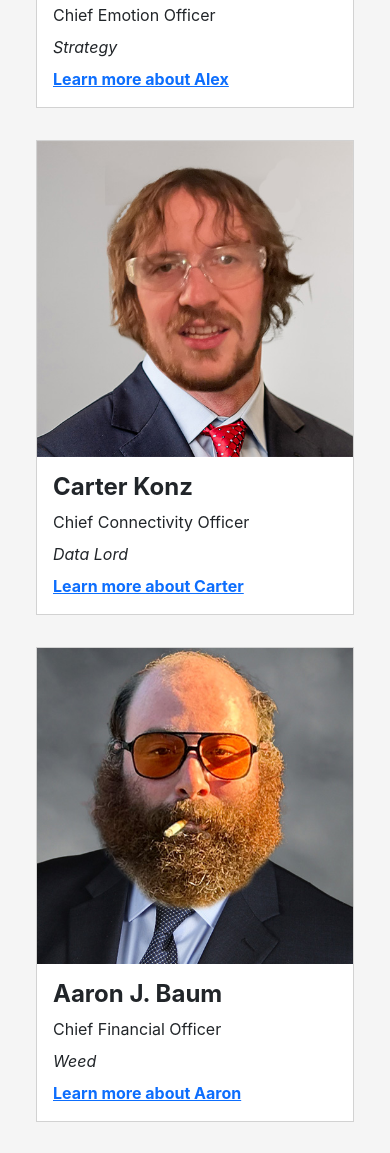
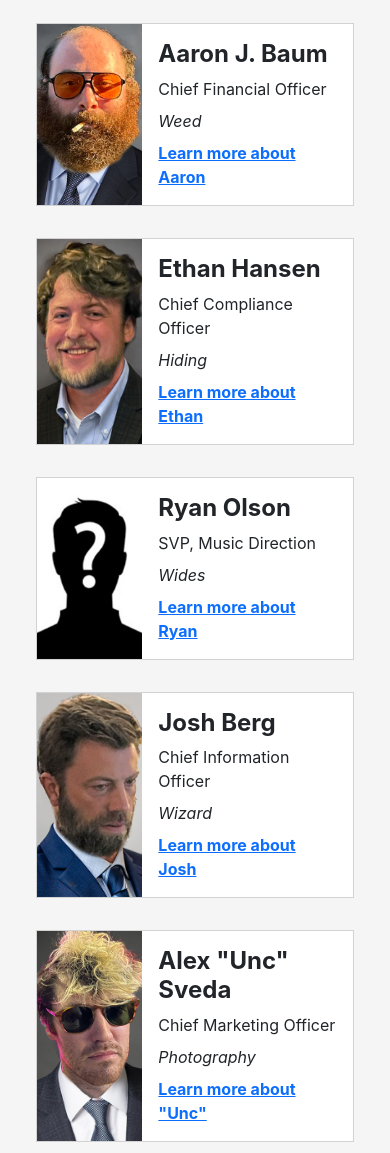
Before and after one commit to cartfisk/braingiver.life, a plain HTML site: page team.html in a window 390 px wide. Shown: the part 573-1726 px from the top of the page. Drawn offline with nearby package versions, Linux system fonts and the light colour scheme.

Commit message:
fix for small screens

```diff
--- a/style.css
+++ b/style.css
@@ -31,7 +31,7 @@ h1.masthead {
 }
 
 h2 {
-    font-size: 3.5rem;
+    font-size: calc(1rem + 6vw);
 }
 
 h2.heading {
--- a/team.html
+++ b/team.html
@@ -20,10 +20,10 @@
             <div class="row justify-content-center">
                 <div class="card m-3 p-0 rounded-0" style="max-width: 480px;">
                     <div class="row g-0">
-                        <div class="col-md-4">
-                            <img src="assets/images/nutter.jpg" class="img-fluid" alt="Alex Nutter">
+                        <div class="col-4">
+                            <img src="assets/images/nutter.jpg" class="img-fluid h-100 object-fit-cover" alt="Alex Nutter">
                         </div>
-                        <div class="col-md-8">
+                        <div class="col-8">
                             <div class="card-body">
                                 <h5 class="card-title">Alex Nutter</h5>
                                 <p class="card-text">Chief Emotion Officer</p>
@@ -35,10 +35,10 @@
                 </div>
                 <div class="card m-3 p-0 rounded-0" style="max-width: 480px;">
                     <div class="row g-0">
-                        <div class="col-md-4">
-                            <img src="assets/images/carter.jpg" class="img-fluid" alt="Carter Konz">
+                        <div class="col-4">
+                            <img src="assets/images/carter.jpg" class="img-fluid h-100 object-fit-cover" alt="Carter Konz">
                         </div>
-                        <div class="col-md-8">
+                        <div class="col-8">
                             <div class="card-body">
                                 <h5 class="card-title">Carter Konz</h5>
                                 <p class="card-text">Chief Connectivity Officer</p>
@@ -50,10 +50,10 @@
                 </div>
                 <div class="card m-3 p-0 rounded-0" style="max-width: 480px;">
                     <div class="row g-0">
-                        <div class="col-md-4">
-                            <img src="assets/images/baum.jpg" class="img-fluid" alt="Aaron J. Baum">
+                        <div class="col-4">
+                            <img src="assets/images/baum.jpg" class="img-fluid h-100 object-fit-cover" alt="Aaron J. Baum">
                         </div>
-                        <div class="col-md-8">
+                        <div class="col-8">
                             <div class="card-body">
                                 <h5 class="card-title">Aaron J. Baum</h5>
                                 <p class="card-text">Chief Financial Officer</p>
@@ -65,10 +65,10 @@
                 </div>
                 <div class="card m-3 p-0 rounded-0" style="max-width: 480px;">
                     <div class="row g-0">
-                        <div class="col-md-4">
-                            <img src="assets/images/sen.jpg" class="img-fluid" alt="Ethan Hansen">
+                        <div class="col-4">
+                            <img src="assets/images/sen.jpg" class="img-fluid h-100 object-fit-cover" alt="Ethan Hansen">
                         </div>
-                        <div class="col-md-8">
+                        <div class="col-8">
                             <div class="card-body">
                                 <h5 class="card-title">Ethan Hansen</h5>
                                 <p class="card-text">Chief Compliance Officer</p>
@@ -80,10 +80,10 @@
                 </div>
                 <div class="card m-3 p-0 rounded-0" style="max-width: 480px;">
                     <div class="row g-0">
-                        <div class="col-md-4">
-                            <img src="assets/images/olson.jpg" class="img-fluid" alt="Ryan Olson">
+                        <div class="col-4">
+                            <img src="assets/images/olson.jpg" class="img-fluid h-100 object-fit-cover" alt="Ryan Olson">
                         </div>
-                        <div class="col-md-8">
+                        <div class="col-8">
                             <div class="card-body">
                                 <h5 class="card-title">Ryan Olson</h5>
                                 <p class="card-text">SVP, Music Direction</p>
@@ -95,10 +95,10 @@
                 </div>
                 <div class="card m-3 p-0 rounded-0" style="max-width: 480px;">
                     <div class="row g-0">
-                        <div class="col-md-4">
-                            <img src="assets/images/berg.jpg" class="img-fluid" alt="Josh Berg">
+                        <div class="col-4">
+                            <img src="assets/images/berg.jpg" class="img-fluid h-100 object-fit-cover" alt="Josh Berg">
                         </div>
-                        <div class="col-md-8">
+                        <div class="col-8">
                             <div class="card-body">
                                 <h5 class="card-title">Josh Berg</h5>
                                 <p class="card-text">Chief Information Officer</p>
@@ -110,10 +110,10 @@
                 </div>
                 <div class="card m-3 p-0 rounded-0" style="max-width: 480px;">
                     <div class="row g-0">
-                        <div class="col-md-4">
-                            <img src="assets/images/unc.jpg" class="img-fluid" alt='Alex "Unc" Sveda'>
+                        <div class="col-4">
+                            <img src="assets/images/unc.jpg" class="img-fluid h-100 object-fit-cover" alt='Alex "Unc" Sveda'>
                         </div>
-                        <div class="col-md-8">
+                        <div class="col-8">
                             <div class="card-body">
                                 <h5 class="card-title">Alex "Unc" Sveda</h5>
                                 <p class="card-text">Chief Marketing Officer</p>
@@ -125,10 +125,10 @@
                 </div>
                 <div class="card m-3 p-0 rounded-0" style="max-width: 480px;">
                     <div class="row g-0">
-                        <div class="col-md-4">
-                            <img src="assets/images/greg.jpg" class="img-fluid" alt='Alex "Unc" Sveda'>
+                        <div class="col-4">
+                            <img src="assets/images/greg.jpg" class="img-fluid h-100 object-fit-cover" alt='Alex "Unc" Sveda'>
                         </div>
-                        <div class="col-md-8">
+                        <div class="col-8">
                             <div class="card-body">
                                 <h5 class="card-title">Gregory Fox</h5>
                                 <p class="card-text">Chief Transience Officer</p>
```
